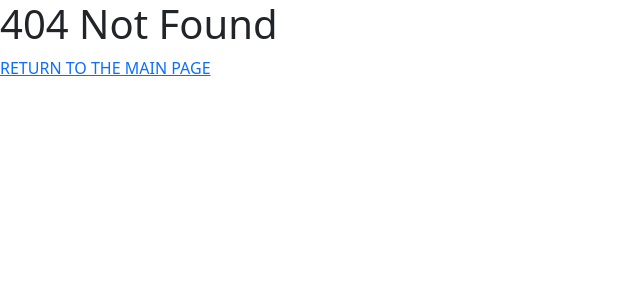
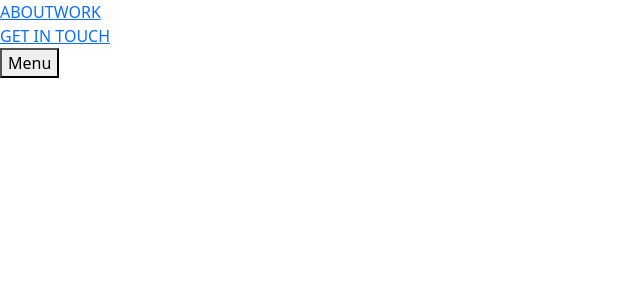
Before and after one commit to guillemsusial/guttmann-react-redux, a React (Create React App) app: page /homev2 in a window 1280 px wide. Before the commit this address had no page. Shown: the top 300 px of the page, without its empty margins (0-640 px from the left). Built offline with nearby package versions, Linux system fonts and the light colour scheme.

Commit message:
routes and start new main page

```diff
--- a/src/App.js
+++ b/src/App.js
@@ -1,6 +1,8 @@
 import Home from "./pages/home";
+import Homev2 from "./pages/home_v2";
 import User from "./pages/user";
-import Error404 from "./pages/error404";
+import Error404 from "./routes/error404";
+import Error403 from "./routes/error403";
 
 import { Route, Routes } from "react-router-dom"
 
@@ -13,7 +15,10 @@ function App() {
       <Routes>
         <Route path="/" element={<Home/>}/>
         <Route path="/user" element={<User/>}/>
+        <Route path="/homev2" element={<Homev2/>}/>
+
         <Route path="*" element={<Error404/>} />
+
       </Routes>
     </React.Fragment>
   );
--- a/src/assets/stylesheets/App.sass
+++ b/src/assets/stylesheets/App.sass
@@ -1,6 +1,11 @@
-.home
-    width: 95%
-    margin: auto
+// .home
+//     width: 95%
+//     margin: auto
+
+// :root
+//   --background-color: rgb(47, 78, 163)
+//   --border-color: rgb(255, 255, 255, 0.1)
 
 //Imports SASS
 @import header, introduction, categories, footer, user
+//@import home_v2
--- a/src/assets/stylesheets/header.sass
+++ b/src/assets/stylesheets/header.sass
@@ -19,6 +19,8 @@ header
                 .dropdown
                     button
                         --bs-btn-border-color: none
+                        img
+                            height: 100px
                     .dropdown-menu
                         transform: translate(-15px, 110px) !important
                         .dropdown-item
--- /dev/null
+++ b/src/assets/stylesheets/home_v2.sass
@@ -0,0 +1,12 @@
+body
+  background-color: var(--background-color) !important
+  display: flex
+  flex-direction: column
+  height: 100vh
+  margin: 0px !important
+  overflow: hidden
+
+nav
+  display: flex
+  width: 100%
+  border-bottom: 1px solid var(--border-color)
--- /dev/null
+++ b/src/pages/home_v2/index.js
@@ -0,0 +1,41 @@
+import React, { Component } from "react";
+
+function home_v2() {
+  return (
+    <React.Fragment>
+      <nav data-toggled="false" data-transitionable="false">
+        <div id="nav-logo-section" class="nav-section">
+          <a href="#">
+            <i class="fa-solid fa-dumpster-fire"></i>
+          </a>
+        </div>
+        <div id="nav-mobile-section">
+          <div id="nav-link-section" class="nav-section">
+            <a href="#">ABOUT</a>
+            <a href="#">WORK</a>
+          </div>
+          <div id="nav-social-section" class="nav-section">
+            <a href="#">
+              <i class="fa-brands fa-twitter"></i>
+            </a>
+            <a href="https://www.youtube.com/c/Hyperplexed" target="_blank">
+              <i class="fa-brands fa-youtube"></i>
+            </a>
+            <a href="#">
+              <i class="fa-brands fa-codepen"></i>
+            </a>
+          </div>
+          <div id="nav-contact-section" class="nav-section">
+            <a href="#">GET IN TOUCH</a>
+          </div>
+        </div>
+        <button id="nav-toggle-button" type="button" onclick="handleNavToggle()">
+          <span>Menu</span>
+          <i class="fa-solid fa-bars"></i>
+        </button>
+      </nav>
+    </React.Fragment>
+  );
+}
+
+export default home_v2;
--- a/src/pages/user/index.js
+++ b/src/pages/user/index.js
@@ -1,5 +1,3 @@
-import Introduction from "../../components/home/introduction";
-import Categories from "../../components/home/introduction";
 import React, { Component } from "react";
 
 function user() {
--- /dev/null
+++ b/src/routes/error403/index.js
@@ -0,0 +1,12 @@
+import React, { Component } from "react";
+import { Link } from "react-router-dom";
+
+function error403() {
+  return (
+    <React.Fragment>
+      <h1>403 Forbidden</h1>
+      <Link to="/">RETURN TO THE MAIN PAGE</Link>
+    </React.Fragment>
+  );
+}
+export default error403;
```
Also changed, not shown: src/components/home_v2/home_v2.js (deleted, +0 -38 lines), src/assets/images/userDefault.png, src/routes/error404/index.js (renamed from src/pages/error404/index.js), src/routes/g.txt (deleted).
